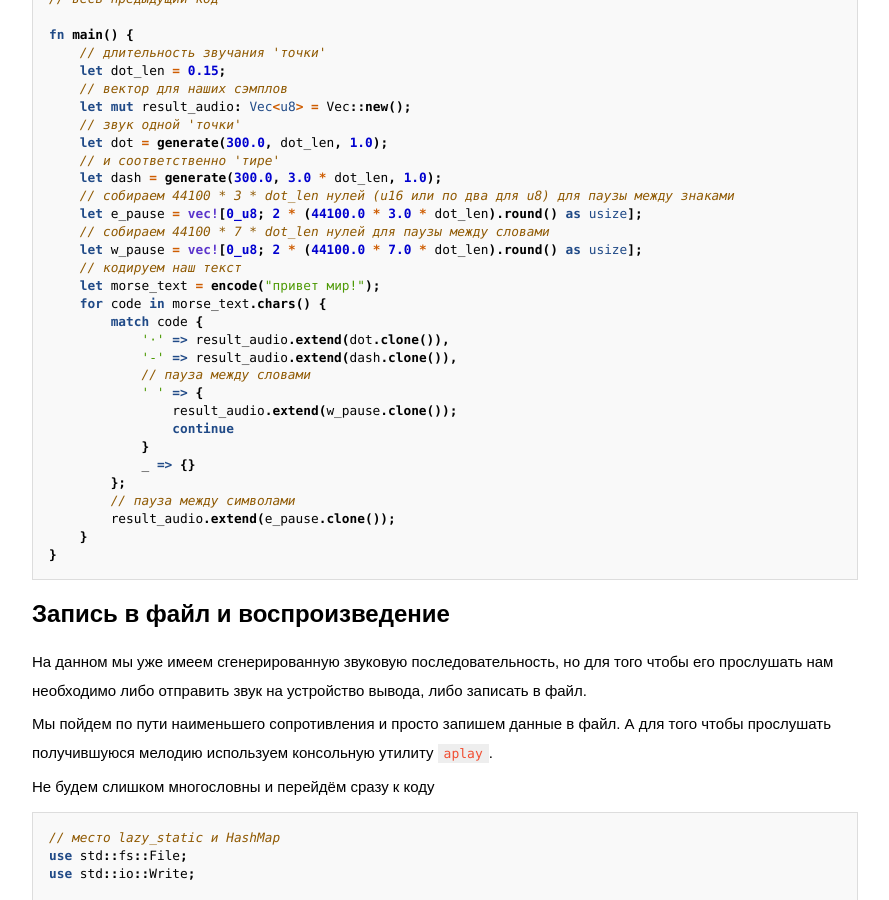
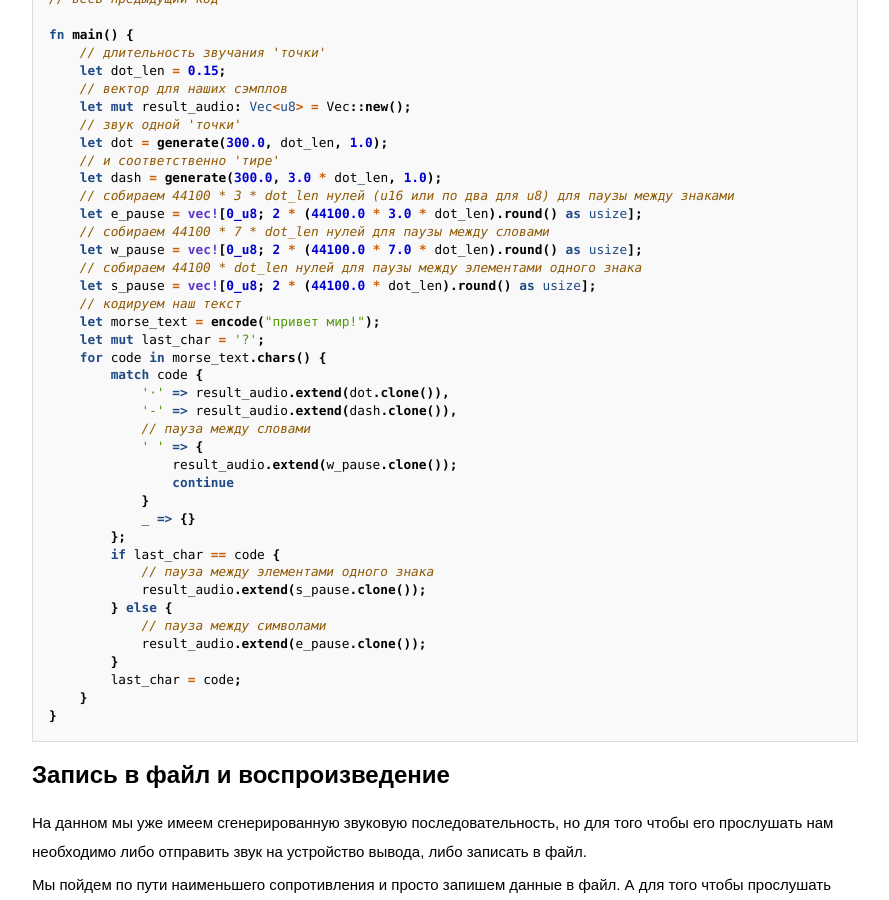
Before and after one commit to FreeCX/freecx.github.io, a Jekyll site: the page built from _posts/2016-09-07-sound-generator-for-morse.markdown, in a window 1280 px wide and 900 px high, scrolled down 3169 px. Shown: the whole window, without its empty margins (195-1084 px from the left). Built offline with Jekyll 4.4.1, drawn with Linux system fonts in a browser that asks for light colours; some web fonts are replaced; some of the changed text lies outside the part shown.

Commit message:
[fix] generate audio sample according to wiki

````diff
--- a/_posts/2016-09-07-sound-generator-for-morse.markdown
+++ b/_posts/2016-09-07-sound-generator-for-morse.markdown
@@ -159,8 +159,11 @@ fn main() {
     let e_pause = vec![0_u8; 2 * (44100.0 * 3.0 * dot_len).round() as usize];
     // собираем 44100 * 7 * dot_len нулей для паузы между словами
     let w_pause = vec![0_u8; 2 * (44100.0 * 7.0 * dot_len).round() as usize];
+    // собираем 44100 * dot_len нулей для паузы между элементами одного знака
+    let s_pause = vec![0_u8; 2 * (44100.0 * dot_len).round() as usize];
     // кодируем наш текст
     let morse_text = encode("привет мир!");
+    let mut last_char = '?';
     for code in morse_text.chars() {
         match code {
             '·' => result_audio.extend(dot.clone()),
@@ -172,8 +175,14 @@ fn main() {
             }
             _ => {}
         };
-        // пауза между символами
-        result_audio.extend(e_pause.clone());
+        if last_char == code {
+            // пауза между элементами одного знака
+            result_audio.extend(s_pause.clone());
+        } else {
+            // пауза между символами
+            result_audio.extend(e_pause.clone());
+        }
+        last_char = code;
     }
 }
 ```
````
Also changed, not shown: other parts of _posts/2016-09-07-sound-generator-for-morse.markdown (+1 -1 lines).
